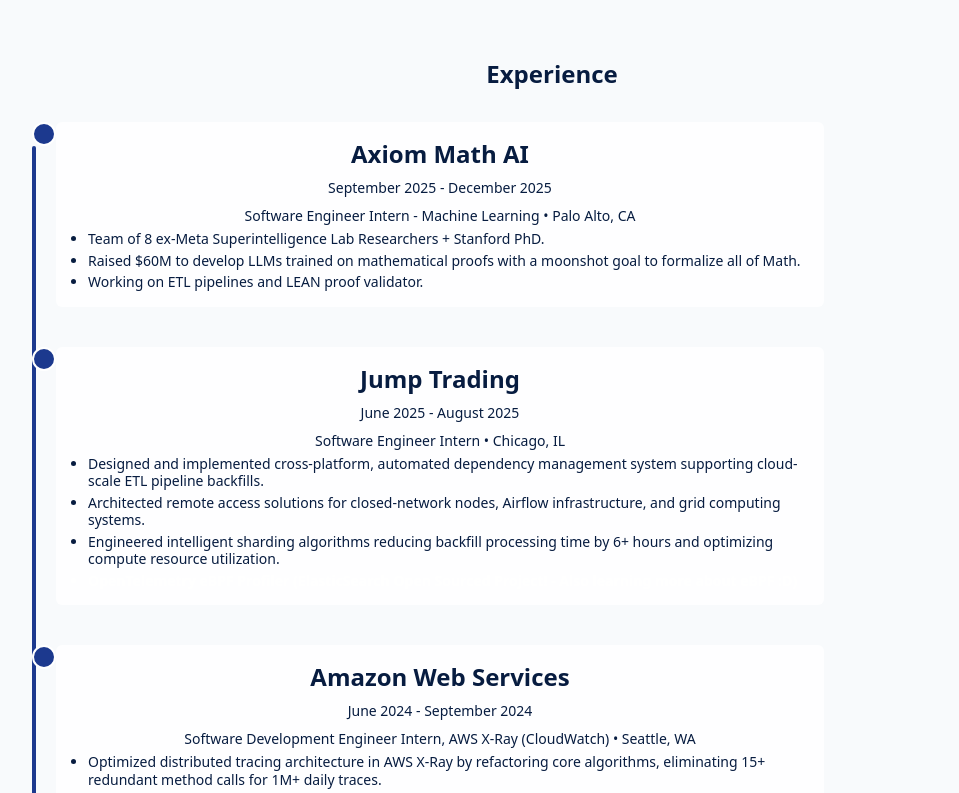
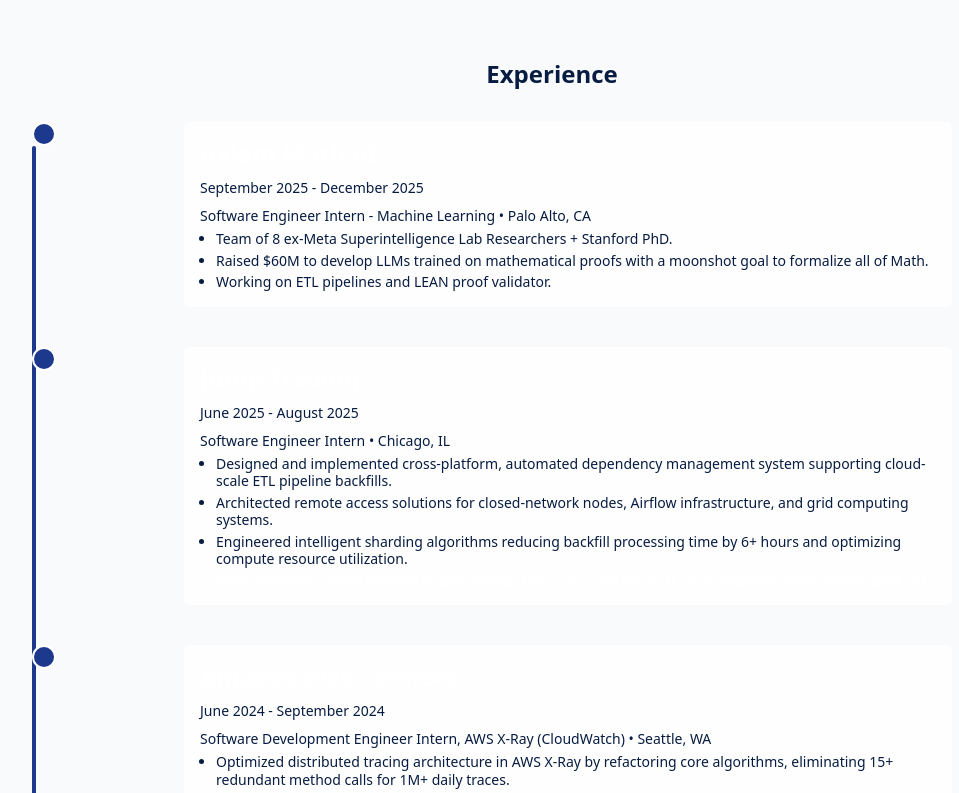
Before and after one commit to Ishan-Sinha123/Personal_Website, a React (Vite) app: page / in a window 1280 px wide. Shown: the part 1440-2233 px from the top of the page, without its empty margins (88-1047 px from the left). Built offline with nearby package versions, Linux system fonts and the light colour scheme.

Commit message:
new packages

```diff
--- a/src/components/WorkTimeline.jsx
+++ b/src/components/WorkTimeline.jsx
@@ -71,11 +71,11 @@
                 <div className="z-10 flex-shrink-0 -ml-10">
                   <div className="w-6 h-6 rounded-full bg-blue-900 dark:bg-slate-200 border-2 dark:border-slate-300 border-white" />
                 </div>
-                <div className="bg-card/80 dark:bg-card/90 rounded-md p-4 w-full max-w-3xl">
-                  <div className="flex flex-col gap-2 items-center">
-                    <div className="text-2xl font-extrabold text-center text-primary dark:text-white">{item.company}</div>
-                    <div className="text-sm text-muted-foreground text-center">{item.date}</div>
-                    <div className="text-sm text-muted-foreground text-center">{item.role} {item.location ? `• ${item.location}` : ''}</div>
+                <div className="bg-card/80 dark:bg-card/90 rounded-md p-4 w-full max-w-3xl mx-auto">
+                  <div className="flex flex-col gap-2 items-start">
+                    <div className="text-2xl font-extrabold text-left text-primary text-white dark:text-white">{item.company}</div>
+                    <div className="text-sm text-muted-foreground text-left">{item.date}</div>
+                    <div className="text-sm text-muted-foreground text-left">{item.role} {item.location ? `• ${item.location}` : ''}</div>
                   </div>
                   <ul className="mt-1 ml-4 list-disc text-sm leading-tight space-y-1 text-left w-full">
                     {item.bullets.map((b, i) => (
```
